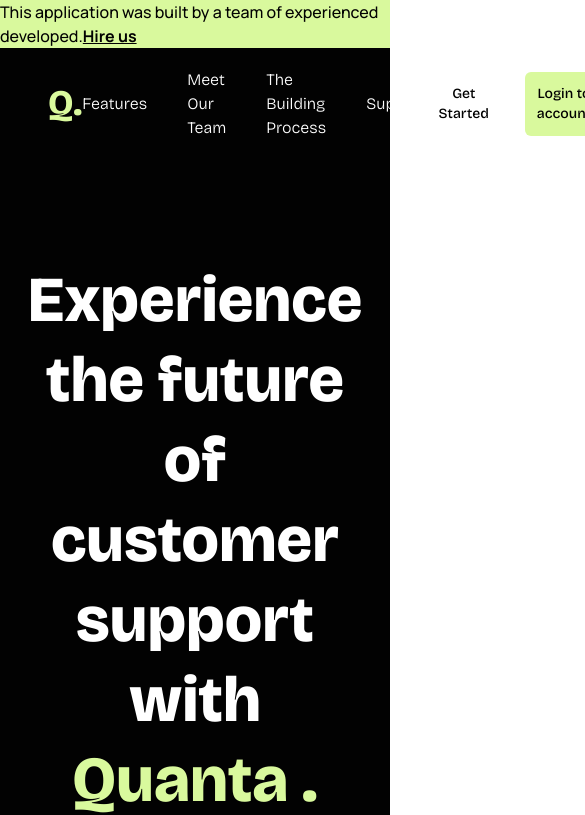
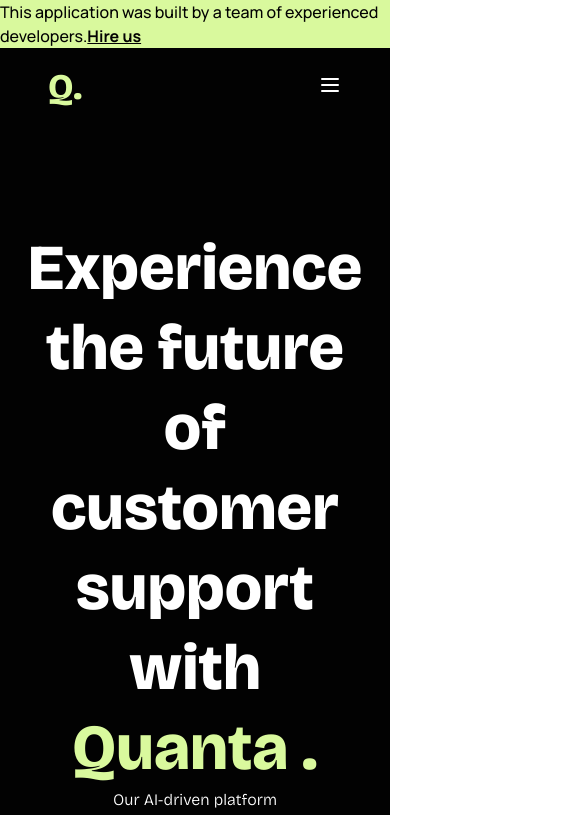
Before and after one commit to Selasie5/Quanta-AI-Customer-Support, a Next.js app: page / in a window 390 px wide. Shown: the top 815 px of the page, 585 px wide, since content can reach past the window. Built offline with nearby package versions, Linux system fonts and the light colour scheme.

Commit message:
updating navbar

```diff
--- a/app/layout.tsx
+++ b/app/layout.tsx
@@ -6,7 +6,7 @@ const inter = Inter({ subsets: ["latin"] });
 
 export const metadata: Metadata = {
   title: "Quanta",
-  description: "Tje perfect AI customer support for your business",
+  description: "The perfect AI customer support for your business",
 };
 
 export default function RootLayout({
--- a/app/page.tsx
+++ b/app/page.tsx
@@ -1,79 +1,95 @@
-"use client"
+"use client";
+import { useState } from "react";
 import Image from "next/image";
-import Link from "next/link"
+import Link from "next/link";
 import FeaturesCard from "./components/ui/landing-page/FeaturesCard";
 
+export default function Home() {
+  const [menuOpen, setMenuOpen] = useState(false);
 
-export default function Home() {
-
-  const TeamMember=[
+  const TeamMember = [
     {
-      id:1,
+      id: 1,
       name: "Selasie Sepenu",
-      role: " AI Software Engineer",
+      role: "AI Software Engineer",
       linkedin: "",
-      github: ""
+      github: "",
     },
     {
-      id:1,
+      id: 2,
       name: "Faisal Mawujar",
-      role: " AI Software Engineer",
+      role: "AI Software Engineer",
       linkedin: "",
-      github: ""
+      github: "",
     },
     {
-      id:1,
+      id: 3,
       name: "Ariel Leistner",
-      role: " AI Software Engineer",
+      role: "AI Software Engineer",
       linkedin: "",
-      github: ""
-    }
-  ]
+      github: "",
+    },
+  ];
 
   return (
-    <main className=" font-Grosteque h-fit bg-black">
+    <main className="font-Grosteque h-fit bg-black">
       <div className="bg-lime-200 h-12 flex justify-center items-center">
-        <h6 className="font-Manrope font-medium text-black">This application was built by a team of experienced developed.<span className="underline font-bold">Hire us</span></h6>
+        <h6 className="font-Manrope font-medium text-black">
+          This application was built by a team of experienced developers.
+          <span className="underline font-bold">Hire us</span>
+        </h6>
       </div>
-      <section className="px-12 py-5  data-scroll-section">
+      <section className="px-12 py-5 data-scroll-section">
         <nav className="flex justify-between items-center">
           <div className="logo">
             <span className="text-lime-200 font-extrabold text-4xl">Q.</span>
           </div>
-           <div className="flex justify-center items-center gap-10">
+          <div className="md:hidden">
+            <button
+              onClick={() => setMenuOpen(!menuOpen)}
+              className="text-white focus:outline-none"
+            >
+              <svg
+                className="w-6 h-6"
+                fill="none"
+                stroke="currentColor"
+                viewBox="0 0 24 24"
+                xmlns="http://www.w3.org/2000/svg"
+              >
+                <path
+                  strokeLinecap="round"
+                  strokeLinejoin="round"
+                  strokeWidth={2}
+                  d={menuOpen ? "M6 18L18 6M6 6l12 12" : "M4 6h16M4 12h16M4 18h16"}
+                />
+              </svg>
+            </button>
+          </div>
+          <div
+            className={`${
+              menuOpen ? "block" : "hidden"
+            } md:flex justify-center items-center gap-10`}
+          >
             <h6 className="text-white font-light hover:underline">
-              <Link href="">
-              Features
-              </Link>
+              <Link href="">Features</Link>
             </h6>
             <h6 className="text-white font-light hover:underline">
-              <Link href="">
-              Meet Our Team
-              </Link>
+              <Link href="">Meet Our Team</Link>
             </h6>
             <h6 className="text-white font-light hover:underline">
-              <Link href="">
-              The Building Process
-              </Link>
+              <Link href="">The Building Process</Link>
             </h6>
             <h6 className="text-white font-light hover:underline">
-              <Link href="">
-              Support
-              </Link>
+              <Link href="">Support</Link>
             </h6>
-           </div>
             <div className="flex justify-center items-center gap-6">
-
               <button className="bg-white p-3 rounded-md font-medium text-sm hover:scale-105 transition ease-in-out">
-              <Link href="/auth/signup">
-              Get Started
-              </Link>
+                <Link href="/auth/signup">Get Started</Link>
               </button>
               <button className="bg-lime-200 p-3 rounded-md font-medium text-sm hover:scale-105 transition ease-in-out">
-              <Link href="/auth/login">
-              Login to account
-              </Link>
+                <Link href="/auth/login">Login to account</Link>
               </button>
+            </div>
           </div>
         </nav>
         <section className="flex flex-col justify-center items-center mt-[7.5rem]">
```
Lines whose indentation alone changed are shown as unchanged.
